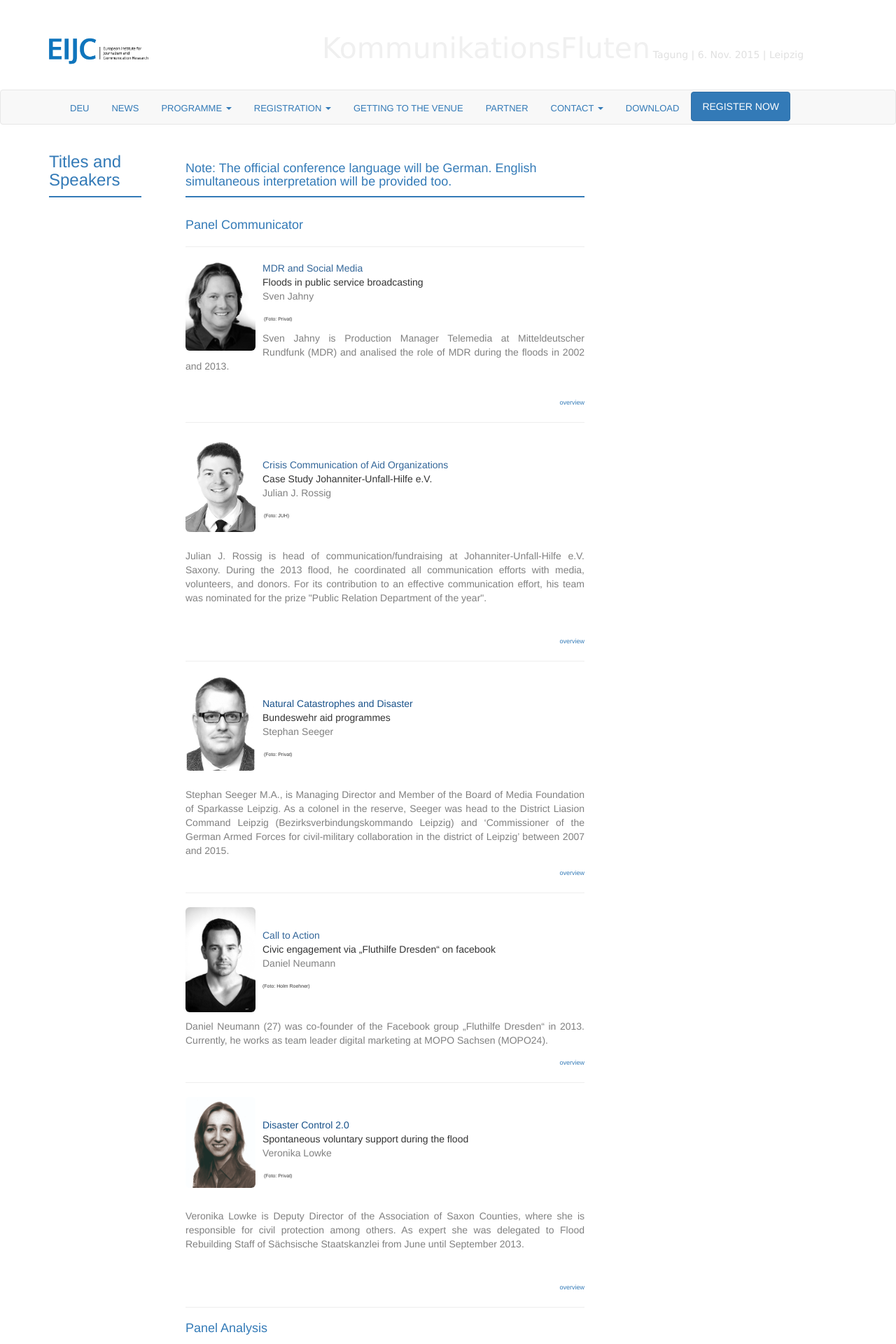
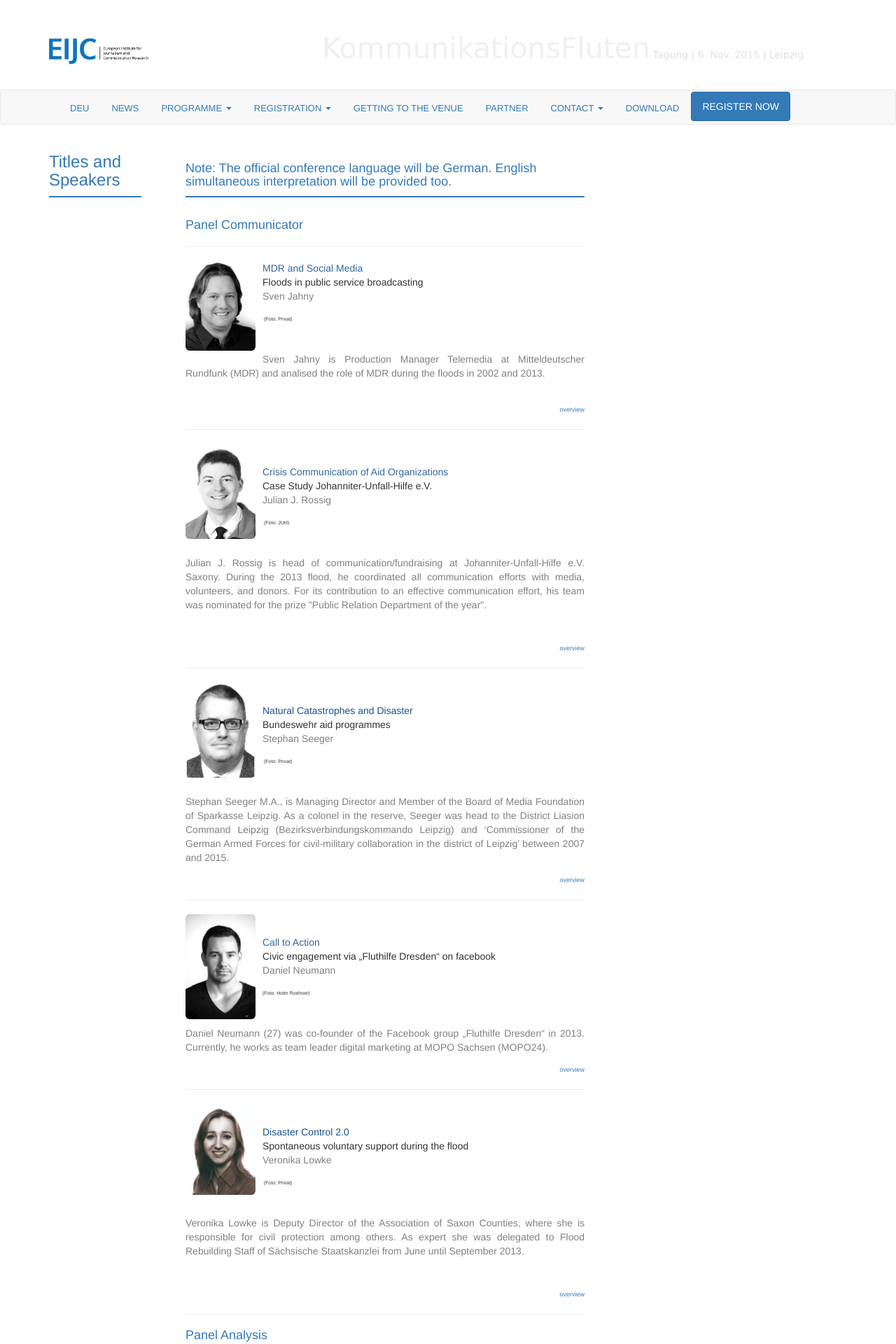
Before and after one commit to susedev/test, a Jekyll site: the page built from titles-and-speakers.html, in a window 1280 px wide. Shown: the top 1920 px of the page at 70% size. Built offline with Jekyll 4.4.1, drawn with Linux system fonts in a browser that asks for light colours; nearby versions of some CDN libraries.

Commit message:
Edit from JekyllCMS

```diff
--- a/titles-and-speakers.html
+++ b/titles-and-speakers.html
@@ -9,21 +9,15 @@ language: en
 <h3>Panel Communicator</h3>
 
 <hr noshade="noshade" size="1" />
-
-
-  <a id="Jahny" name="Jahny"></a><img alt="Sven Jahny" class="img-rounded" src="{{ site.base_url }}/media/people/Jahny_hell_300_20.jpg" style="float: left; margin-right: 10px; margin-bottom: 5px; width: 100px; height: auto;" title="Sven Jahny (Foto: Privat)" />
-
-
+<p><a id="Jahny" name="Jahny"></a><img alt="Sven Jahny" class="img-rounded" src="{{ site.base_url }}/media/people/Jahny_hell_300_20.jpg" style="float: left; margin-right: 10px; margin-bottom: 5px; width: 100px; height: auto;" title="Sven Jahny (Foto: Privat)" /></p>
 
 <p><span style="color: #336699;">MDR and Social Media</span><br />
 Floods in public service broadcasting<br />
 <span style="color:#808080;">Sven Jahny</span></p>
 
-
-
-
 <p><span style="font-size:7px;">&nbsp;</span><span style="font-size:7px;">(Foto: Privat)</span></p>
 
+<p style="text-align: justify;">&nbsp;</p>
 
 <p style="text-align: justify;"><span style="color: #808080;">Sven Jahny is Production Manager Telemedia at Mitteldeutscher Rundfunk (MDR) and analised the role of MDR during the floods in 2002 and 2013. &nbsp; </span><br />
 &nbsp;</p>
```
